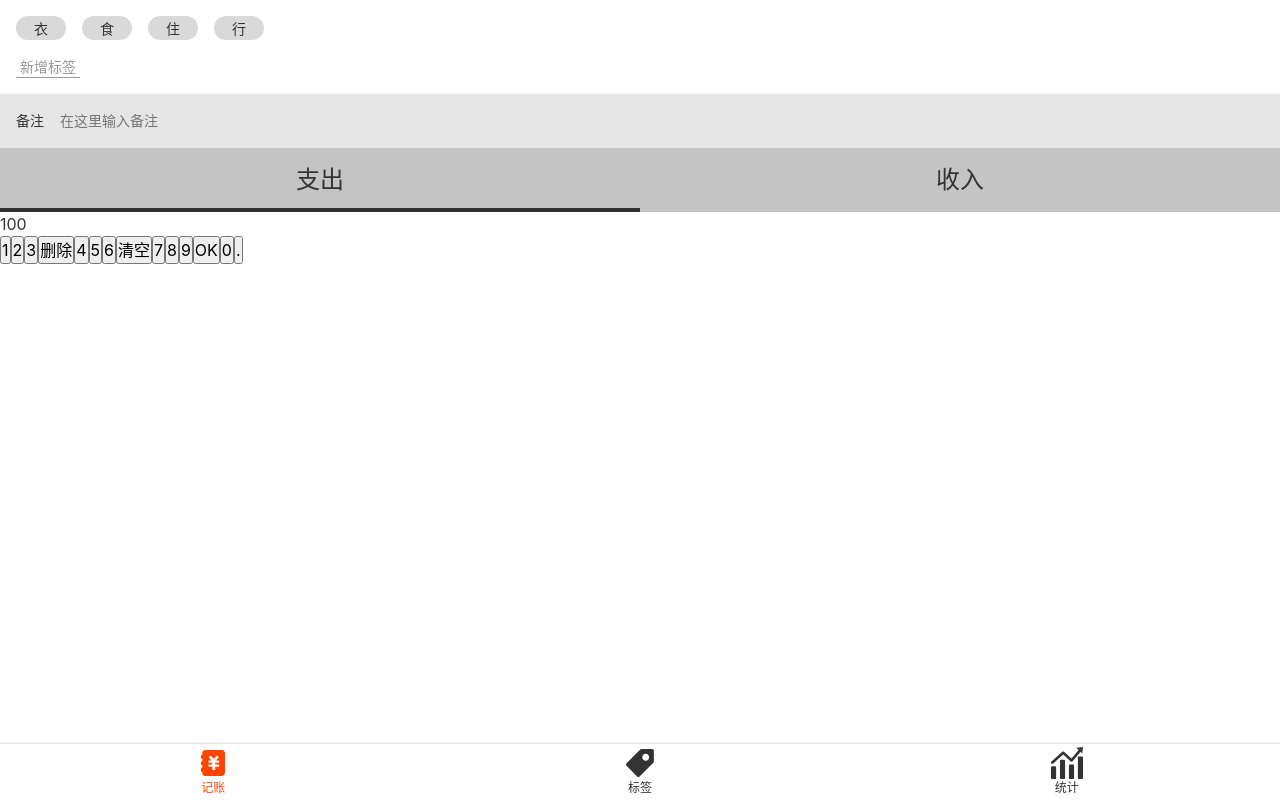
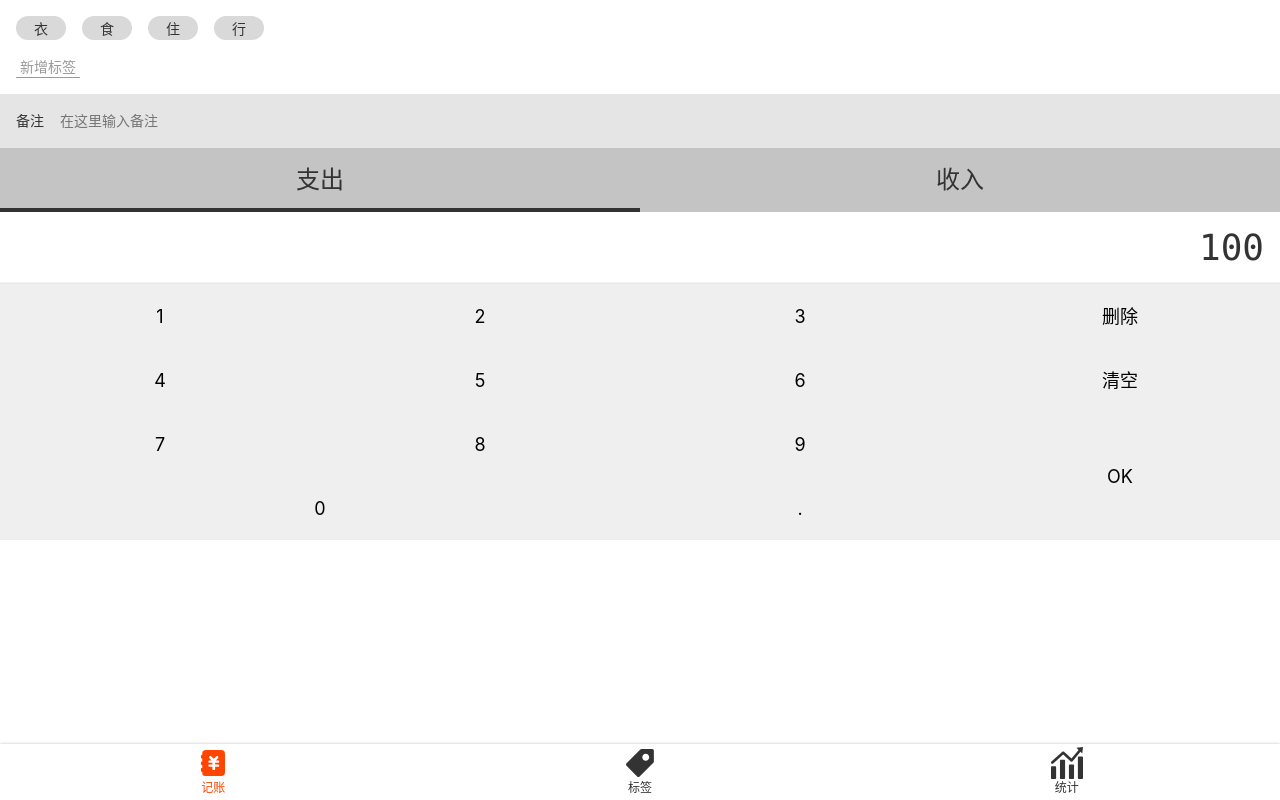
Before and after one commit to jrj444/booknow-vue, a Vue app: page /#/money in a window 1280 px wide. Built offline with nearby package versions, Linux system fonts and the light colour scheme; the HTML template or start-up script is replaced by a standard one.

Commit message:
王å完成MoneyéMoney记账页面样式

```diff
--- a/src/assets/style/helper.scss
+++ b/src/assets/style/helper.scss
@@ -3,3 +3,11 @@ $font-kai: Baskerville, Georgia, "Liberation Serif", "Kaiti SC", STKaiti, "AR PL
 $font-song: Georgia, "Nimbus Roman No9 L", "Songti SC", "Noto Serif CJK SC", "Source Han Serif SC", "Source Han Serif CN", STSong, "AR PL New Sung", "AR PL SungtiL GB", NSimSun, SimSun, "TW\-Sung", "WenQuanYi Bitmap Song", "AR PL UMing CN", "AR PL UMing HK", "AR PL UMing TW", "AR PL UMing TW MBE", PMingLiU, MingLiU, serif;
 
 $color-highlight: orangered;
+
+%clear-fix {
+  &::after {
+    content: '';
+    clear: both;
+    display: block;
+  }
+}
--- a/src/components/Layout.vue
+++ b/src/components/Layout.vue
@@ -1,9 +1,9 @@
 <template>
-  <div class="Nav-wrapper">
+  <div class="layout-wrapper">
     <div class="content">
-      <slot />
+      <slot/>
     </div>
-    <Nav />
+    <Nav/>
   </div>
 </template>
 
@@ -14,11 +14,12 @@
 </script>
 
 <style scoped>
-  .Nav-wrapper {
+  .layout-wrapper {
     display: flex;
     flex-direction: column;
     height: 100vh;
   }
+
   .content {
     flex-grow: 1;
     overflow: auto;
--- a/src/views/Money.vue
+++ b/src/views/Money.vue
@@ -37,8 +37,8 @@
         <button>7</button>
         <button>8</button>
         <button>9</button>
-        <button>OK</button>
-        <button>0</button>
+        <button class="ok">OK</button>
+        <button class="zero">0</button>
         <button>.</button>
       </div>
     </div>
@@ -53,6 +53,40 @@
 
 <style lang="scss" scoped>
   @import "~@/assets/style/helper.scss";
+
+  .keypad {
+    font-size: 18px;
+
+    > .display {
+      font-size: 36px;
+      font-family: Consolas, monospace;
+      padding: 9px 16px;
+      text-align: right;
+      box-shadow: inset 0 -3px 3px -3px rgba(0, 0, 0, 0.25);
+    }
+
+    > .buttons {
+      @extend %clear-fix;
+
+      > button {
+        height: 64px;
+        width: 25%;
+        border: none;
+        float: left;
+      }
+
+      > .ok {
+        height: 128px;
+        float: right;
+      }
+
+      > .zero {
+        width: 50%;
+
+      }
+    }
+
+  }
 
   .types {
     background: #c4c4c4;
```
